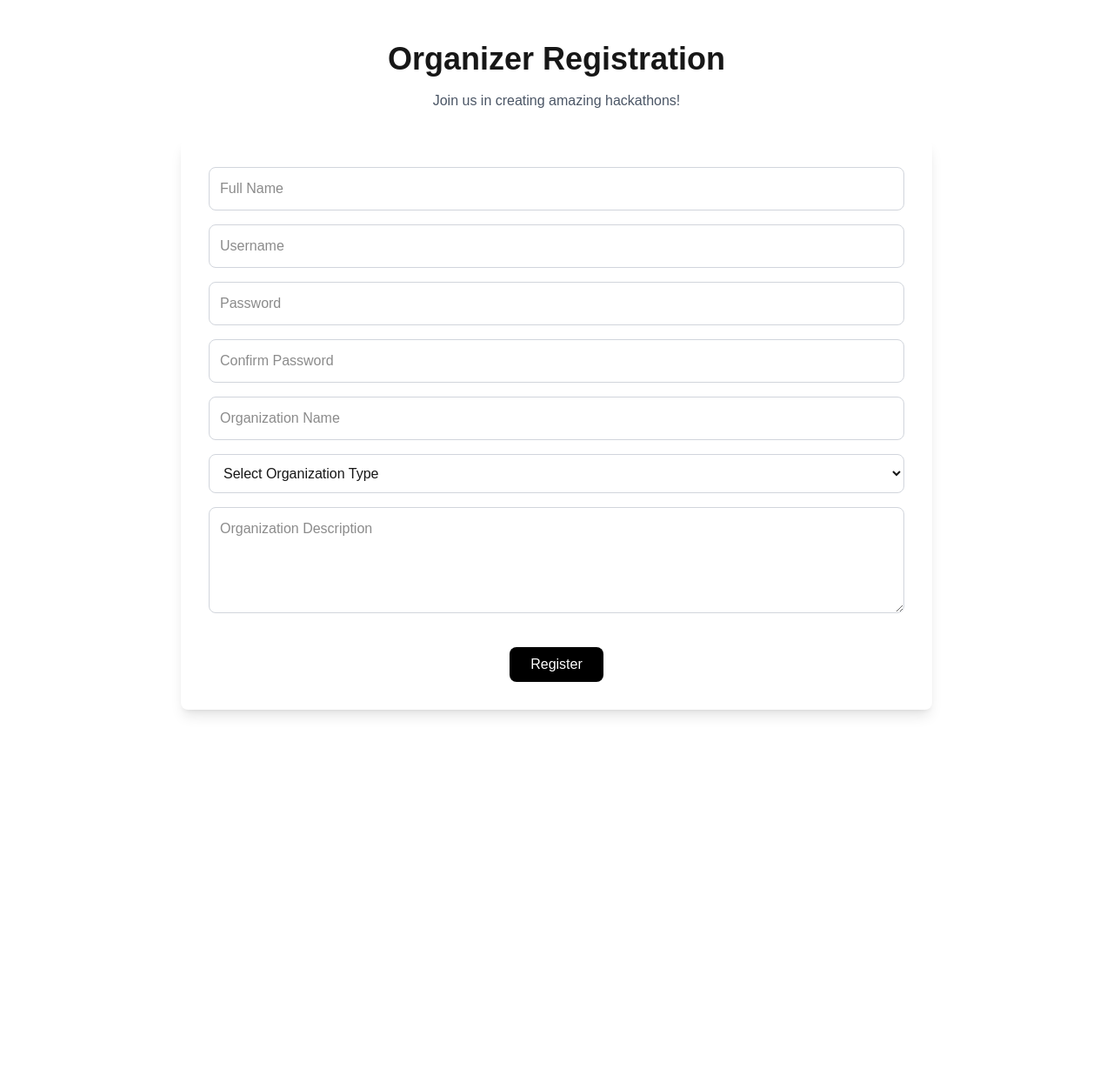
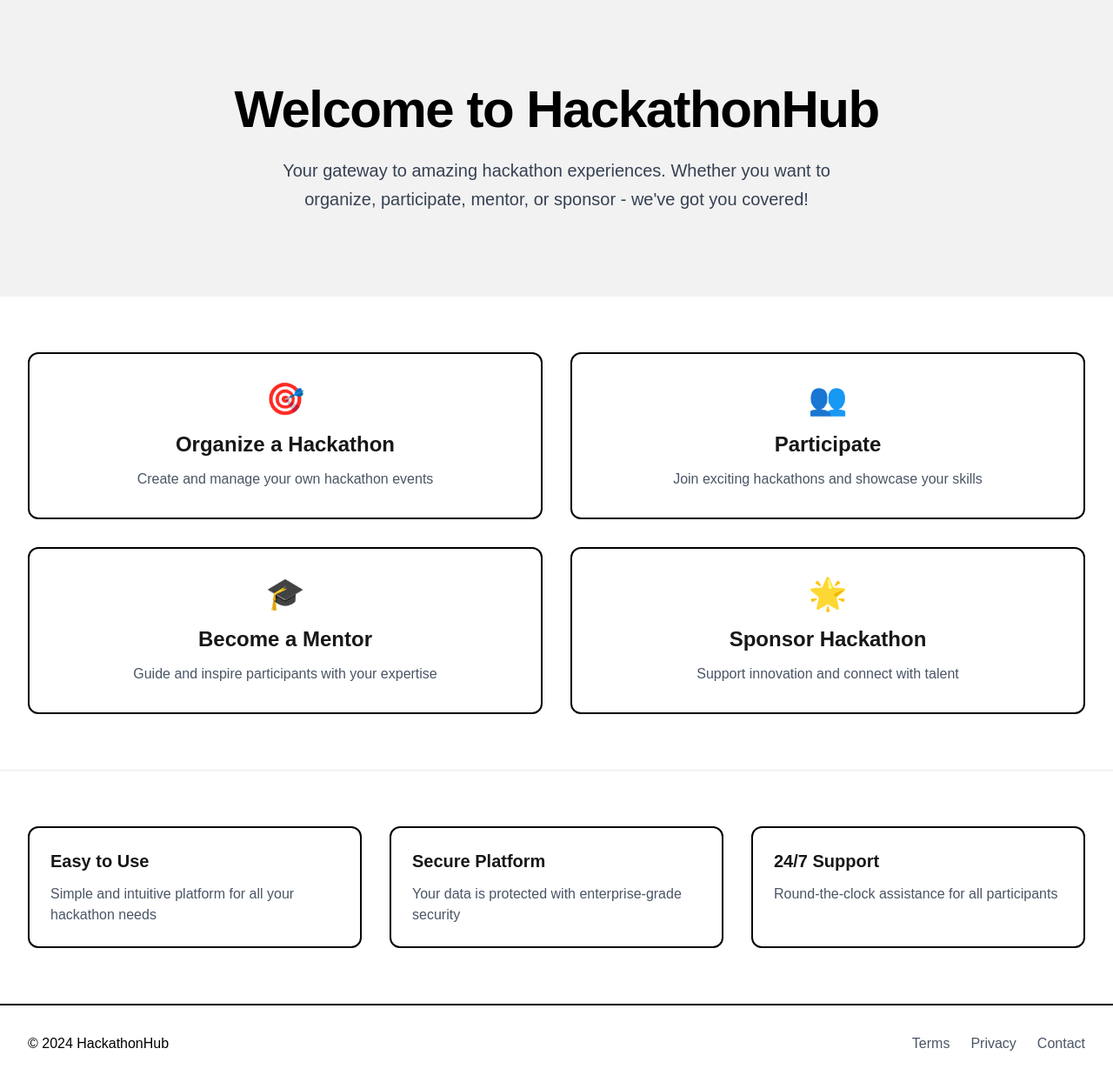
Before and after one commit to codewithswatiee/HackathonPlatform, a Next.js app in the folder frontend/: page / in a window 1280 px wide. Shown: the whole page at 87% size. Before the commit the page ends 864 px from the top, so only its background shows below. Built offline with nearby package versions, Linux system fonts and the light colour scheme.

Commit message:
Enhance frontend with new registration features and UI improvements. Added new dependencies: class-variance-authority, clsx, and tailwind-merge. Updated the home page layout and created a structured registration form for organizers with improved styling and animations.

```diff
--- a/frontend/app/page.js
+++ b/frontend/app/page.js
@@ -1,11 +1,124 @@
 'use client';
 
-import OrganizerRegistration from './register/page';
+import { motion } from 'framer-motion';
+import { useRouter } from 'next/navigation';
 
 export default function Home() {
+  const router = useRouter();
+
+  const buttons = [
+    {
+      title: 'Organize a Hackathon',
+      description: 'Create and manage your own hackathon events',
+      icon: '🎯',
+      path: '/register'
+    },
+    {
+      title: 'Participate',
+      description: 'Join exciting hackathons and showcase your skills',
+      icon: '👥',
+      path: '/participant-register'
+    },
+    {
+      title: 'Become a Mentor',
+      description: 'Guide and inspire participants with your expertise',
+      icon: '🎓',
+      path: '/mentor-register'
+    },
+    {
+      title: 'Sponsor Hackathon',
+      description: 'Support innovation and connect with talent',
+      icon: '🌟',
+      path: '/sponsor-register'
+    }
+  ];
+
   return (
-    <main>
-      <OrganizerRegistration />
+    <main className="min-h-screen bg-white">
+      {/* Hero Section */}
+      <div className="relative">
+        <div className="absolute inset-0 bg-black/5 z-0"></div>
+        <div className="relative z-10 max-w-7xl mx-auto px-4 py-24 sm:px-6 lg:px-8">
+          <motion.div
+            initial={{ opacity: 0, y: 20 }}
+            animate={{ opacity: 1, y: 0 }}
+            transition={{ duration: 0.5 }}
+            className="text-center"
+          >
+            <h1 className="text-4xl sm:text-5xl md:text-6xl font-bold text-black mb-6 tracking-tight">
+              Welcome to HackathonHub
+            </h1>
+            <p className="text-lg sm:text-xl text-gray-700 max-w-2xl mx-auto leading-relaxed">
+              Your gateway to amazing hackathon experiences. Whether you want to organize,
+              participate, mentor, or sponsor - we've got you covered!
+            </p>
+          </motion.div>
+        </div>
+      </div>
+
+      {/* Buttons Grid */}
+      <div className="max-w-7xl mx-auto px-4 py-16 sm:px-6 lg:px-8">
+        <div className="grid grid-cols-1 md:grid-cols-2 gap-6 md:gap-8">
+          {buttons.map((button, index) => (
+            <motion.div
+              key={button.title}
+              initial={{ opacity: 0, y: 20 }}
+              animate={{ opacity: 1, y: 0 }}
+              transition={{ duration: 0.5, delay: index * 0.1 }}
+              className="group"
+            >
+              <button
+                onClick={() => router.push(button.path)}
+                className="w-full h-full bg-white border-2 border-black rounded-xl p-8 transition-all duration-300
+                         hover:bg-black hover:text-white group-hover:shadow-[8px_8px_0px_0px_rgba(0,0,0,1)]
+                         flex flex-col items-center text-center"
+              >
+                <div className="text-4xl mb-4 transform transition-transform duration-300 group-hover:scale-110">
+                  {button.icon}
+                </div>
+                <h2 className="text-2xl font-bold mb-3">{button.title}</h2>
+                <p className="text-gray-600 group-hover:text-gray-300">{button.description}</p>
+              </button>
+            </motion.div>
+          ))}
+        </div>
+      </div>
+
+      {/* Features Section */}
+      <div className="border-t border-gray-200">
+        <div className="max-w-7xl mx-auto px-4 py-16 sm:px-6 lg:px-8">
+          <div className="grid grid-cols-1 md:grid-cols-3 gap-8">
+            <div className="p-6 border-2 border-black rounded-xl">
+              <h3 className="text-xl font-bold mb-3">Easy to Use</h3>
+              <p className="text-gray-600">Simple and intuitive platform for all your hackathon needs</p>
+            </div>
+            <div className="p-6 border-2 border-black rounded-xl">
+              <h3 className="text-xl font-bold mb-3">Secure Platform</h3>
+              <p className="text-gray-600">Your data is protected with enterprise-grade security</p>
+            </div>
+            <div className="p-6 border-2 border-black rounded-xl">
+              <h3 className="text-xl font-bold mb-3">24/7 Support</h3>
+              <p className="text-gray-600">Round-the-clock assistance for all participants</p>
+            </div>
+          </div>
+        </div>
+      </div>
+
+      {/* Footer */}
+      <footer className="border-t-2 border-black">
+        <div className="max-w-7xl mx-auto px-4 py-8 sm:px-6 lg:px-8">
+          <div className="flex flex-col md:flex-row justify-between items-center space-y-4 md:space-y-0">
+            <p className="text-black font-medium">
+              © 2024 HackathonHub
+            </p>
+            <div className="flex space-x-6">
+              <a href="#" className="text-gray-600 hover:text-black transition-colors">Terms</a>
+              <a href="#" className="text-gray-600 hover:text-black transition-colors">Privacy</a>
+              <a href="#" className="text-gray-600 hover:text-black transition-colors">Contact</a>
+            </div>
+          </div>
+        </div>
+      </footer>
     </main>
   );
 }
--- a/frontend/app/register/page.js
+++ b/frontend/app/register/page.js
@@ -1,109 +1,148 @@
-'use client';
+"use client"
 
-import { motion } from 'framer-motion';
-import { useRouter } from 'next/navigation';
-import { useState } from 'react';
+import { motion } from "framer-motion"
+import { useRouter } from "next/navigation"
+import { useState } from "react"
+
+import { Button } from "@/components/ui/button"
+import { Card, CardContent, CardDescription, CardFooter, CardHeader, CardTitle } from "@/components/ui/card"
 
 export default function OrganizerRegistration() {
-  const router = useRouter();
+  const router = useRouter()
   const [formData, setFormData] = useState({
-    name: '',
-    username: '',
-    password: '',
-    confirmPassword: '',
-    organizationName: '',
-    organizationType: '',
-    description: '',
-  });
+    name: "",
+    username: "",
+    password: "",
+    confirmPassword: "",
+    organizationName: "",
+    organizationType: "",
+    description: "",
+  })
 
   const handleChange = (e) => {
-    const { name, value } = e.target;
-    setFormData(prev => ({
+    const { name, value } = e.target
+    setFormData((prev) => ({
       ...prev,
-      [name]: value
-    }));
-  };
+      [name]: value,
+    }))
+  }
+
+  const handleSelectChange = (value) => {
+    setFormData((prev) => ({
+      ...prev,
+      organizationType: value,
+    }))
+  }
 
   const handleSubmit = async (e) => {
-    e.preventDefault();
+    e.preventDefault()
 
     if (formData.password !== formData.confirmPassword) {
-      alert('Passwords do not match!');
-      return;
+      alert("Passwords do not match!")
+      return
     }
 
     // Here you would typically send the data to your backend
-    console.log('Form submitted:', formData);
+    console.log("Form submitted:", formData)
     // After successful registration, redirect to the dashboard
-    router.push('/dashboard');
-  };
+    router.push("/dashboard")
+  }
+
+  const containerVariants = {
+    hidden: { opacity: 0 },
+    visible: {
+      opacity: 1,
+      transition: {
+        staggerChildren: 0.1,
+      },
+    },
+  }
+
+  const itemVariants = {
+    hidden: { opacity: 0, y: 20 },
+    visible: { opacity: 1, y: 0 },
+  }
 
   return (
-    <div className="min-h-screen bg-white">
-      <div className="max-w-4xl mx-auto px-4 py-12">
+    <div className="min-h-screen bg-gray-50 py-12 px-4 sm:px-6 lg:px-8">
       <motion.div
         initial={{ opacity: 0, y: 20 }}
         animate={{ opacity: 1, y: 0 }}
         transition={{ duration: 0.5 }}
-          className="text-center mb-8"
+        className="max-w-2xl mx-auto"
       >
-          <h1 className="text-4xl font-bold mb-4">Organizer Registration</h1>
-          <p className="text-gray-600">Join us in creating amazing hackathons!</p>
-        </motion.div>
-
-        <form onSubmit={handleSubmit} className="bg-white p-8 rounded-lg shadow-lg">
-          <motion.div
-            initial={{ opacity: 0, x: -20 }}
-            animate={{ opacity: 1, x: 0 }}
-            transition={{ duration: 0.5 }}
-            className="space-y-4"
-          >
+        <Card className="w-full">
+          <CardHeader>
+            <CardTitle className="text-3xl text-center">Organizer Registration</CardTitle>
+            <CardDescription className="text-center">
+              Create your organizer account to start hosting hackathons
+            </CardDescription>
+          </CardHeader>
+          <CardContent>
+            <form onSubmit={handleSubmit} className="space-y-4">
               <div className="space-y-4">
+                <div>
+                  <label className="block text-sm font-medium text-gray-700 mb-1">Full Name</label>
                   <input
                     type="text"
                     name="name"
                     value={formData.name}
                     onChange={handleChange}
-                placeholder="Full Name"
                     required
                     className="w-full p-3 border border-gray-300 rounded-lg focus:ring-2 focus:ring-black focus:border-transparent"
                   />
+                </div>
+
+                <div>
+                  <label className="block text-sm font-medium text-gray-700 mb-1">Username</label>
                   <input
                     type="text"
                     name="username"
                     value={formData.username}
                     onChange={handleChange}
-                placeholder="Username"
                     required
                     className="w-full p-3 border border-gray-300 rounded-lg focus:ring-2 focus:ring-black focus:border-transparent"
                   />
+                </div>
+
+                <div>
+                  <label className="block text-sm font-medium text-gray-700 mb-1">Password</label>
                   <input
                     type="password"
                     name="password"
                     value={formData.password}
                     onChange={handleChange}
-                placeholder="Password"
                     required
                     className="w-full p-3 border border-gray-300 rounded-lg focus:ring-2 focus:ring-black focus:border-transparent"
                   />
+                </div>
+
+                <div>
+                  <label className="block text-sm font-medium text-gray-700 mb-1">Confirm Password</label>
                   <input
                     type="password"
                     name="confirmPassword"
                     value={formData.confirmPassword}
                     onChange={handleChange}
-                placeholder="Confirm Password"
                     required
                     className="w-full p-3 border border-gray-300 rounded-lg focus:ring-2 focus:ring-black focus:border-transparent"
                   />
+                </div>
+
+                <div>
+                  <label className="block text-sm font-medium text-gray-700 mb-1">Organization Name</label>
                   <input
                     type="text"
                     name="organizationName"
                     value={formData.organizationName}
                     onChange={handleChange}
-                placeholder="Organization Name"
                     required
                     className="w-full p-3 border border-gray-300 rounded-lg focus:ring-2 focus:ring-black focus:border-transparent"
                   />
+                </div>
+
+                <div>
+                  <label className="block text-sm font-medium text-gray-700 mb-1">Organization Type</label>
                   <select
                     name="organizationType"
                     value={formData.organizationType}
@@ -118,30 +157,38 @@ export default function OrganizerRegistration() {
                     <option value="government">Government</option>
                     <option value="other">Other</option>
                   </select>
+                </div>
+
+                <div>
+                  <label className="block text-sm font-medium text-gray-700 mb-1">Organization Description</label>
                   <textarea
                     name="description"
                     value={formData.description}
                     onChange={handleChange}
-                placeholder="Organization Description"
                     required
                     rows="4"
                     className="w-full p-3 border border-gray-300 rounded-lg focus:ring-2 focus:ring-black focus:border-transparent"
                   />
                 </div>
-          </motion.div>
-
-          <div className="flex justify-center mt-8">
-            <motion.button
+              </div>
+            </form>
+          </CardContent>
+          <CardFooter className="flex justify-end space-x-4">
+            <Button
+              variant="outline"
+              onClick={() => router.push('/')}
+            >
+              Cancel
+            </Button>
+            <Button
               type="submit"
-              className="px-6 py-2 bg-black text-white rounded-lg hover:bg-gray-800 transition-colors"
-              whileHover={{ scale: 1.05 }}
-              whileTap={{ scale: 0.95 }}
+              onClick={handleSubmit}
             >
               Register
-            </motion.button>
+            </Button>
+          </CardFooter>
+        </Card>
+      </motion.div>
     </div>
-        </form>
-      </div>
-    </div>
-  );
+  )
 }
--- /dev/null
+++ b/frontend/components/ui/button.jsx
@@ -0,0 +1,42 @@
+import { cn } from "@/lib/utils"
+import { cva } from "class-variance-authority"
+import * as React from "react"
+
+const buttonVariants = cva(
+  "inline-flex items-center justify-center whitespace-nowrap rounded-md text-sm font-medium transition-colors focus-visible:outline-none focus-visible:ring-1 focus-visible:ring-gray-950 disabled:pointer-events-none disabled:opacity-50",
+  {
+    variants: {
+      variant: {
+        default: "bg-gray-900 text-gray-50 shadow hover:bg-gray-900/90",
+        destructive: "bg-red-500 text-gray-50 shadow-sm hover:bg-red-500/90",
+        outline: "border border-gray-200 bg-white shadow-sm hover:bg-gray-100 hover:text-gray-900",
+        secondary: "bg-gray-100 text-gray-900 shadow-sm hover:bg-gray-100/80",
+        ghost: "hover:bg-gray-100 hover:text-gray-900",
+        link: "text-gray-900 underline-offset-4 hover:underline",
+      },
+      size: {
+        default: "h-9 px-4 py-2",
+        sm: "h-8 rounded-md px-3 text-xs",
+        lg: "h-10 rounded-md px-8",
+        icon: "h-9 w-9",
+      },
+    },
+    defaultVariants: {
+      variant: "default",
+      size: "default",
+    },
+  }
+)
+
+const Button = React.forwardRef(({ className, variant, size, ...props }, ref) => {
+  return (
+    <button
+      className={cn(buttonVariants({ variant, size, className }))}
+      ref={ref}
+      {...props}
+    />
+  )
+})
+Button.displayName = "Button"
+
+export { Button, buttonVariants }
--- /dev/null
+++ b/frontend/components/ui/card.jsx
@@ -0,0 +1,57 @@
+import { cn } from "@/lib/utils"
+import * as React from "react"
+
+const Card = React.forwardRef(({ className, ...props }, ref) => (
+  <div
+    ref={ref}
+    className={cn(
+      "rounded-xl border border-gray-200 bg-white text-gray-950 shadow",
+      className
+    )}
+    {...props}
+  />
+))
+Card.displayName = "Card"
+
+const CardHeader = React.forwardRef(({ className, ...props }, ref) => (
+  <div
+    ref={ref}
+    className={cn("flex flex-col space-y-1.5 p-6", className)}
+    {...props}
+  />
+))
+CardHeader.displayName = "CardHeader"
+
+const CardTitle = React.forwardRef(({ className, ...props }, ref) => (
+  <h3
+    ref={ref}
+    className={cn("font-semibold leading-none tracking-tight", className)}
+    {...props}
+  />
+))
+CardTitle.displayName = "CardTitle"
+
+const CardDescription = React.forwardRef(({ className, ...props }, ref) => (
+  <p
+    ref={ref}
+    className={cn("text-sm text-gray-500", className)}
+    {...props}
+  />
+))
+CardDescription.displayName = "CardDescription"
+
+const CardContent = React.forwardRef(({ className, ...props }, ref) => (
+  <div ref={ref} className={cn("p-6 pt-0", className)} {...props} />
+))
+CardContent.displayName = "CardContent"
+
+const CardFooter = React.forwardRef(({ className, ...props }, ref) => (
+  <div
+    ref={ref}
+    className={cn("flex items-center p-6 pt-0", className)}
+    {...props}
+  />
+))
+CardFooter.displayName = "CardFooter"
+
+export { Card, CardContent, CardDescription, CardFooter, CardHeader, CardTitle }
--- /dev/null
+++ b/frontend/lib/utils.js
@@ -0,0 +1,6 @@
+import { clsx } from "clsx"
+import { twMerge } from "tailwind-merge"
+
+export function cn(...inputs) {
+  return twMerge(clsx(inputs))
+}
--- a/frontend/package.json
+++ b/frontend/package.json
@@ -9,10 +9,13 @@
     "lint": "next lint"
   },
   "dependencies": {
+    "class-variance-authority": "^0.7.1",
+    "clsx": "^2.1.1",
     "framer-motion": "^12.6.3",
     "next": "15.2.4",
     "react": "^19.0.0",
-    "react-dom": "^19.0.0"
+    "react-dom": "^19.0.0",
+    "tailwind-merge": "^3.1.0"
   },
   "devDependencies": {
     "@tailwindcss/postcss": "^4",
```
Also changed, not shown: 1 other file (tests, documents, lock files or other folders). Lines whose indentation alone changed are shown as unchanged.
